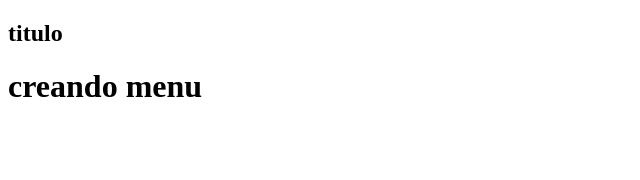
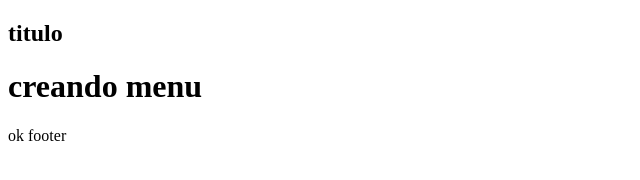
Before and after one commit to AlbeiroMuriel/ramas, a plain HTML site: page index.html in a window 1280 px wide. Shown: the full height of the page, 0-640 px from the left. Drawn offline with Linux system fonts and the light colour scheme.

Commit message:
Final rama menu

```diff
--- a/index.html
+++ b/index.html
@@ -12,5 +12,9 @@
         <h1>creando menu</h1>
 
     </main>
+
+    <footer>
+        <p>ok footer</p>
+    </footer>
 </body>
 </html>
```
